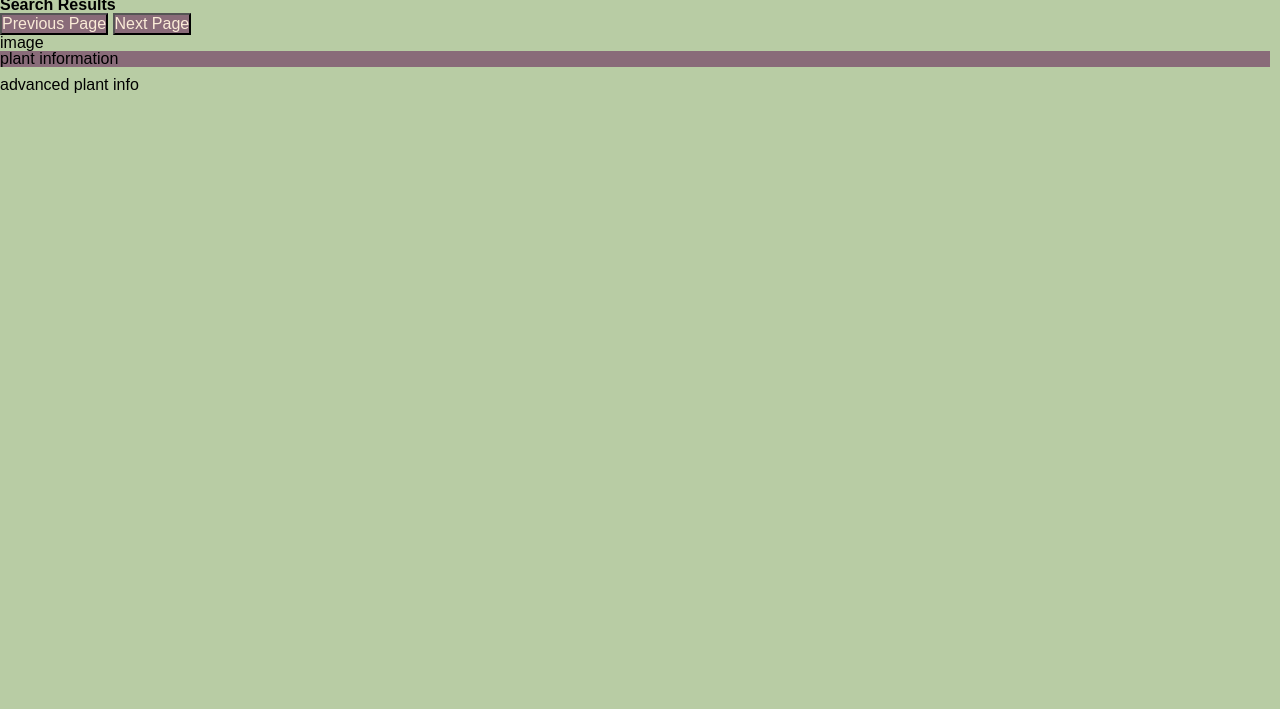
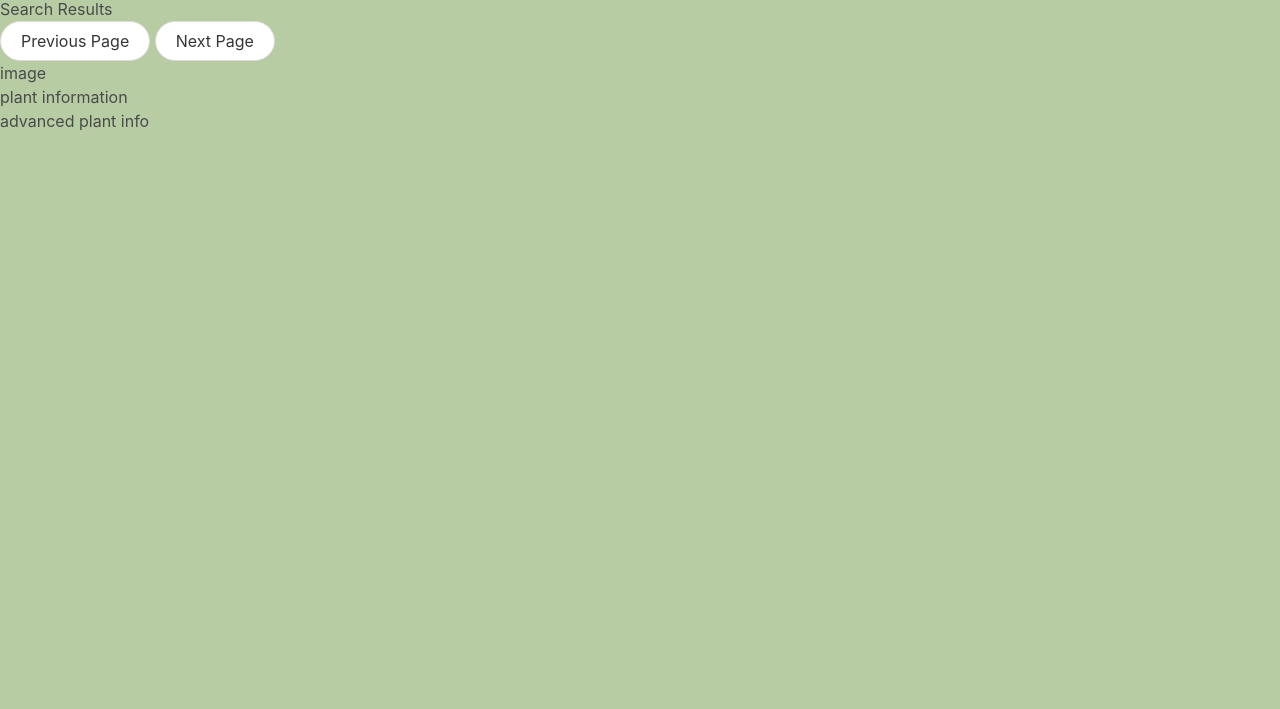
Before and after one commit to Captianbeau/Garden-Planner, a plain HTML site: page results.html in a window 1280 px wide. Shown: the part 91-800 px from the top of the page. Drawn offline with nearby package versions, Linux system fonts and the light colour scheme; no server answers.

Commit message:
result style start

```diff
--- a/results.html
+++ b/results.html
@@ -5,7 +5,8 @@
     <meta charset="UTF-8">
     <meta name="viewport" content="width=device-width, initial-scale=1.0">
     <link rel="stylesheet" href="./assets/CSS/reset.css">
-    <link rel="stylesheet" href="./assets/CSS/style.css">
+    <link rel="stylesheet" href="https://cdn.jsdelivr.net/npm/bulma@0.9.4/css/bulma.min.css">
+    <link rel="stylesheet" href="./assets/CSS/style2.css">
     <title>Garden Planner Search Results</title>
 </head>
 
```
